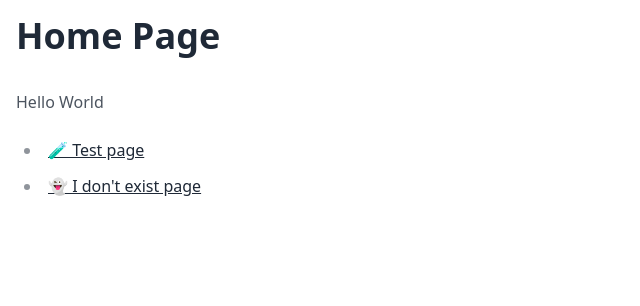
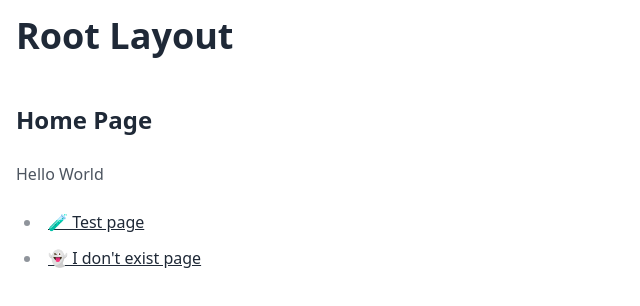
Before and after one commit to m0o0scar/vite-react-ts, a React (Vite) app: page / in a window 1280 px wide. Shown: the top 306 px of the page, without its empty margins (0-640 px from the left). Built offline with nearby package versions, Linux system fonts and the light colour scheme.

Commit message:
refactor: use layout + page structure

```diff
--- a/src/index.tsx
+++ b/src/index.tsx
@@ -5,18 +5,25 @@ import { RecoilRoot } from 'recoil';
 
 import './index.css';
 import { ErrorPage } from './pages/404';
-import { HomePage } from './pages/Home';
-import { TestPage } from './pages/Test';
+import { RootLayout } from './pages/layout';
+import { HomePage } from './pages/page';
+import { TestPage } from './pages/test/page';
 
 const router = createBrowserRouter([
   {
     path: '/',
-    element: <HomePage />,
+    Component: RootLayout,
     errorElement: <ErrorPage />,
-  },
-  {
-    path: 'test',
-    element: <TestPage />,
+    children: [
+      {
+        index: true,
+        Component: HomePage,
+      },
+      {
+        path: '/test',
+        Component: TestPage,
+      },
+    ],
   },
 ]);
 
--- a/src/pages/Home.tsx
+++ /dev/null
@@ -1,25 +0,0 @@
-import React from 'react';
-import { Link } from 'react-router-dom';
-
-import { Head } from '../components/common/Head';
-
-export function HomePage() {
-  return (
-    <>
-      <Head title="Vite + React + TS" favemoji="🌳" />
-
-      <article className="prose max-w-full p-4">
-        <h1>Home Page</h1>
-        <div>Hello World</div>
-        <ul>
-          <li>
-            <Link to="/test">🧪 Test page</Link>
-          </li>
-          <li>
-            <Link to="/shit">👻 I don&apos;t exist page</Link>
-          </li>
-        </ul>
-      </article>
-    </>
-  );
-}
--- a/src/pages/Test.tsx
+++ /dev/null
@@ -1,16 +0,0 @@
-import React from 'react';
-
-import { Head } from '../components/common/Head';
-
-export function TestPage() {
-  return (
-    <>
-      <Head title="Route Test" favemoji="💩" />
-
-      <article className="prose max-w-full p-4">
-        <h1>Route Test Page</h1>
-        <div>Hi</div>
-      </article>
-    </>
-  );
-}
--- /dev/null
+++ b/src/pages/layout.tsx
@@ -0,0 +1,13 @@
+import React from 'react';
+import { Outlet } from 'react-router-dom';
+
+export function RootLayout() {
+  return (
+    <>
+      <article className="prose max-w-full p-4">
+        <h1>Root Layout</h1>
+        <Outlet />
+      </article>
+    </>
+  );
+}
--- /dev/null
+++ b/src/pages/page.tsx
@@ -0,0 +1,23 @@
+import React from 'react';
+import { Link } from 'react-router-dom';
+
+import { Head } from '../components/common/Head';
+
+export function HomePage() {
+  return (
+    <>
+      <Head title="Vite + React + TS" favemoji="🌳" />
+
+      <h2>Home Page</h2>
+      <div>Hello World</div>
+      <ul>
+        <li>
+          <Link to="/test">🧪 Test page</Link>
+        </li>
+        <li>
+          <Link to="/shit">👻 I don&apos;t exist page</Link>
+        </li>
+      </ul>
+    </>
+  );
+}
--- /dev/null
+++ b/src/pages/test/page.tsx
@@ -0,0 +1,14 @@
+import React from 'react';
+
+import { Head } from '../../components/common/Head';
+
+export function TestPage() {
+  return (
+    <>
+      <Head title="Route Test" favemoji="💩" />
+
+      <h2>Route Test Page</h2>
+      <div>Hi</div>
+    </>
+  );
+}
```
